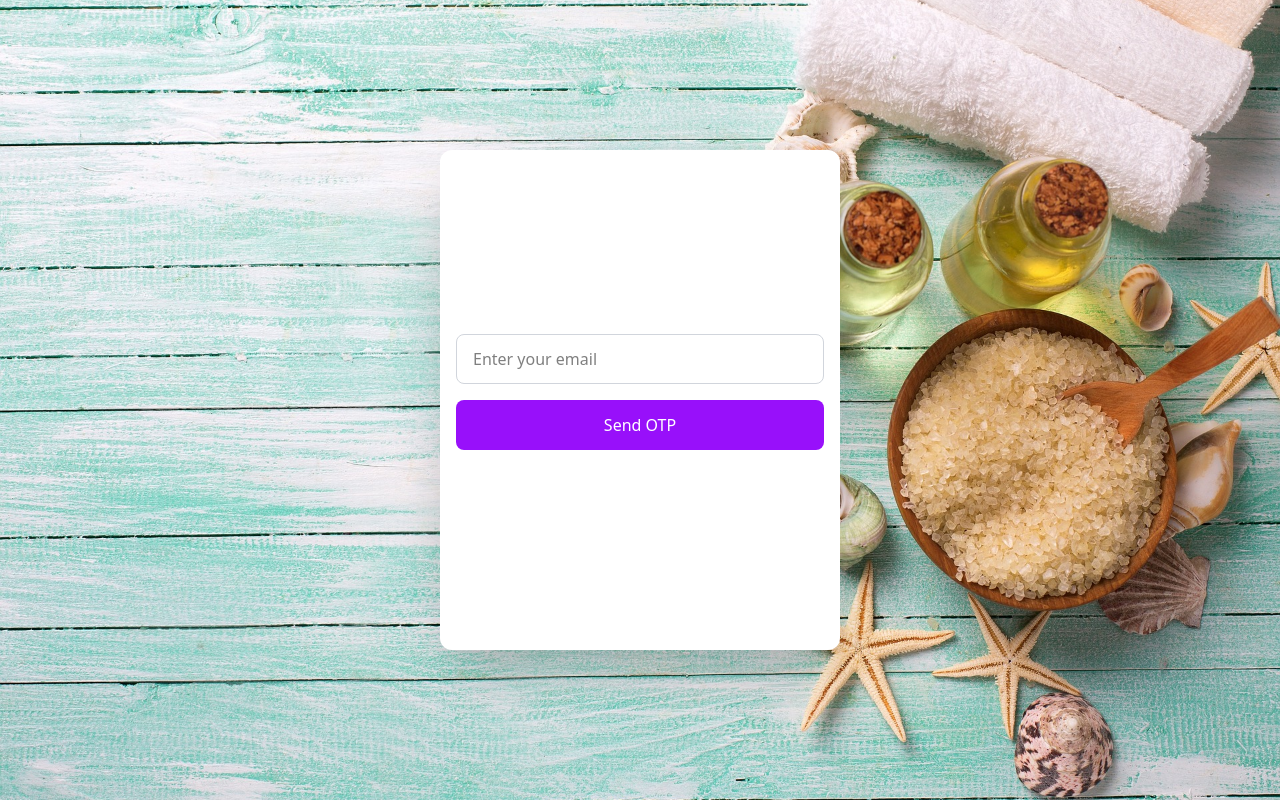
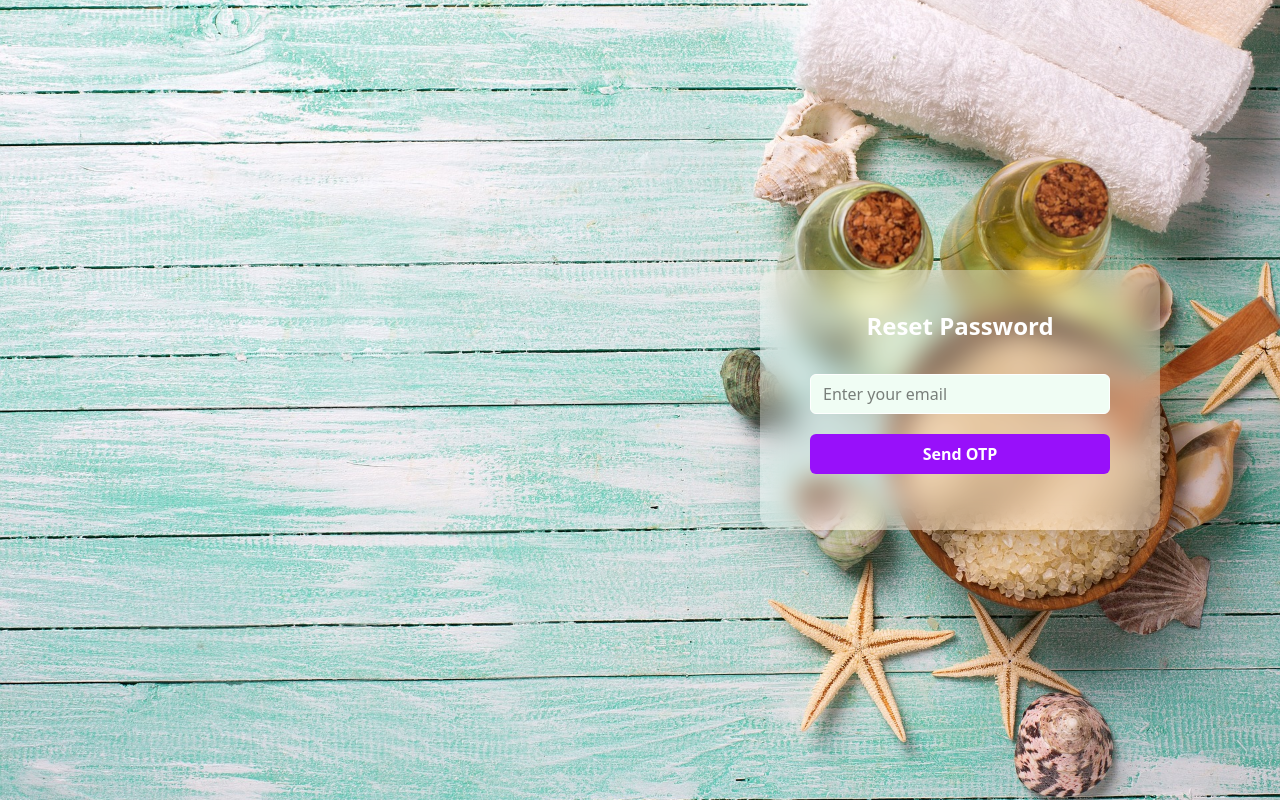
Before and after one commit to nSofot/cbc-frontend-batch-five, a React (Vite) app: page /forget in a window 1280 px wide. Built offline with nearby package versions, Linux system fonts and the light colour scheme.

Commit message:
Complete change password and register account👍

```diff
--- a/src/pages/forgetPassword.jsx
+++ b/src/pages/forgetPassword.jsx
@@ -1,6 +1,7 @@
 import axios from "axios"
 import { useState } from "react"
 import toast from "react-hot-toast"
+import { useNavigate } from "react-router-dom"
 
 export default function ForgetPasswordPage(){
     const [otpSent, setotp] = useState(false)
@@ -8,9 +9,11 @@ export default function ForgetPasswordPage(){
     const [otp, setOtp] = useState("")
     const [newPassword, setNewPassword] = useState("")
     const [confirmPassword, setConfirmPassword] = useState("")
+    const navigate = useNavigate()
 
     function sendOtp(){
-        axios.post(import.meta.env.VITE_BACKEND_URL+"/api/user/send-otp", {
+        console.log(email)
+        axios.post(import.meta.env.VITE_BACKEND_URL+"/api/user/send-OPT", {
             email: email
         }).then((response)=>{
             setotp(true)
@@ -30,7 +33,7 @@ export default function ForgetPasswordPage(){
         }).then((response)=>{
             toast.success("OTP verified successfully")
             console.log(response.data)
-            // Here you can redirect to reset password page or show reset password form
+            navigate("/login")
         }).catch((error)=>{
             console.error(error)
             toast.error("Invalid OTP")
@@ -38,23 +41,77 @@ export default function ForgetPasswordPage(){
     }
 
     return(
-        <div className="w-full h-screen flex justify-center items-center bg-[url('/login-background.jpg')] bg-center bg-cover">
+        <div className="w-full h-screen bg-[url('/login-background.jpg')] bg-cover bg-center flex justify-evenly items-center">
+            <div className="hidden md:block md:w-[50%] h-full flex justify-center items-center">
+                {/* <div className="w-[300px] h-[300px] py-1 px-1 rounded-2xl shadow-2xl">
+                    <img
+                        src="/login-background.jpg"
+                        alt="Login Background"
+                        className="w-full h-full object-cover"
+                    />
+                </div> */}
+            </div>
+
+
+            <div className="w-[95%] md:w-[50%] h-full flex justify-center items-center">
+                {/* <div className="w-[400px] h-auto py-10 px-5 backdrop-blur-md bg-white/30 rounded-2xl shadow-2xl flex flex-col justify-center items-center"> */}
+
                     {
                         otpSent?
-                <div className="w-[400px] h-[500px] bg-white shadow-2xl rounded-xl flex flex-col justify-center items-center p-4">
-                   <input type="text" placeholder="Enter your OTP" className="w-full h-[50px] px-4 mb-4 rounded-lg border border-gray-300 focus:outline-none focus:ring-2 focus:ring-accent" value={otp} onChange={(e)=>setOtp(e.target.value)}/>
-                    <input type="password" placeholder="Enter new password" className="w-full h-[50px] px-4 mb-4 rounded-lg border border-gray-300 focus:outline-none focus:ring-2 focus:ring-accent" value={newPassword} onChange={(e)=>setNewPassword(e.target.value)}/>
-                    <input type="password" placeholder="Confirm new password" className="w-full h-[50px] px-4 mb-4 rounded-lg border border-gray-300 focus:outline-none focus:ring-2 focus:ring-accent" value={confirmPassword} onChange={(e)=>setConfirmPassword(e.target.value)}/>
-                    <button className="w-full h-[50px] bg-purple-600 text-white rounded-lg mb-4 hover:bg-secondary transition-all duration-300" onClick={verifyOtp}>Verify OTP</button>
+                        <div className="w-[400px] h-auto py-10 px-5 backdrop-blur-md bg-white/30 rounded-2xl shadow-2xl flex flex-col justify-center items-center">
+                             <h2 className="text-2xl font-semibold text-white mb-8">Reset Password</h2>
+                            <input
+                                type="text"
+                                placeholder="Enter your OTP"
+                                className="w-[300px] h-[40px] px-3 rounded-md border border-white bg-green-50 mb-5 focus:outline-none focus:ring-2 focus:ring-purple-400"
+                                value={otp} onChange={(e)=>setOtp(e.target.value)}
+                            />
+                            <input
+                                type="password"
+                                placeholder="Enter new password"
+                                className="w-[300px] h-[40px] px-3 rounded-md border border-white bg-green-50 mb-5 focus:outline-none focus:ring-2 focus:ring-purple-400"
+                                value={newPassword}
+                                onChange={(e)=>setNewPassword(e.target.value)}
+                            />
+                            <input
+                                type="password"
+                                placeholder="Confirm new password"
+                                className="w-[300px] h-[40px] px-3 rounded-md border border-white bg-green-50 mb-5 focus:outline-none focus:ring-2 focus:ring-purple-400"
+                                value={confirmPassword}
+                                onChange={(e)=>setConfirmPassword(e.target.value)}
+                            />
+                            <button
+                                className="w-[300px] h-[40px] text-white font-semibold bg-purple-600 hover:bg-purple-700 active:bg-purple-800 rounded-md mb-4 transition"
+                                onClick={verifyOtp}>
+                                Verify OTP
+                            </button>
                             {/* resend otp button that sets sentOtp false */}
-                    <button className="w-full h-[50px] bg-gray-300 text-gray-700 rounded-lg mb-4 hover:bg-gray-400 transition-all duration-300" onClick={()=>setotp(false)}>Resend OTP</button>
+                            <button
+                                className="w-[300px] h-[40px] flex items-center gap-4 justify-center gap-2 text-purple-600 font-semibold border border-purple-600 hover:text-white hover:bg-purple-700 active:bg-purple-800 rounded-md transition"
+                                onClick={()=>setotp(false)}>
+                                Resend OTP
+                            </button>
                         </div>:
-                <div className="w-[400px] h-[500px] bg-white shadow-2xl rounded-xl flex flex-col justify-center items-center p-4">
-                    <input type="email" placeholder="Enter your email" className="w-full h-[50px] px-4 mb-4 rounded-lg border border-gray-300 focus:outline-none focus:ring-2 focus:ring-accent" value={email} onChange={(e)=>setEmail(e.target.value)}/>
-                    <button className="w-full h-[50px] bg-purple-600 text-white rounded-lg mb-4 hover:bg-secondary transition-all duration-300" onClick={sendOtp}>Send OTP</button>
+
+                        <div className="w-[400px] h-auto py-10 px-5 backdrop-blur-md bg-white/30 rounded-2xl shadow-2xl flex flex-col justify-center items-center">
+                            <h2 className="text-2xl font-semibold text-white mb-8">Reset Password</h2>
+                            <input
+                                type="email"
+                                placeholder="Enter your email"
+                                className="w-[300px] h-[40px] px-3 rounded-md border border-white bg-green-50 mb-5 focus:outline-none focus:ring-2 focus:ring-purple-400"
+                                value={email}
+                                onChange={(e)=>setEmail(e.target.value)}
+                            />
+                            <button
+                                className="w-[300px] h-[40px] text-white font-semibold bg-purple-600 hover:bg-purple-700 active:bg-purple-800 rounded-md mb-4 transition"
+                                onClick={sendOtp}>
+                                Send OTP
+                            </button>
                         </div>
 
                     }
+                {/* </div> */}
+            </div>
         </div>
     )
 }
--- a/src/pages/login.jsx
+++ b/src/pages/login.jsx
@@ -61,7 +61,16 @@ export default function LoginPage() {
 
     return (
         <div className="w-full h-screen bg-[url('/login-background.jpg')] bg-cover bg-center flex justify-evenly items-center">
-        <div className="hidden md:block md:w-[50%] h-full"></div>
+            <div className="hidden md:block md:w-[50%] h-full flex justify-center items-center">
+                {/* <div className="w-[300px] h-[300px] py-1 px-1 rounded-2xl shadow-2xl">
+                    <img
+                        src="/login-background.jpg"
+                        alt="Login Background"
+                        className="w-full h-full object-cover"
+                    />
+                </div> */}
+            </div>
+
 
             <div className="w-[95%] md:w-[50%] h-full flex justify-center items-center">
                 <div className="w-[400px] h-auto py-10 px-5 backdrop-blur-md bg-white/30 rounded-2xl shadow-2xl flex flex-col justify-center items-center">
@@ -72,7 +81,7 @@ export default function LoginPage() {
                         placeholder="Email"
                         value={email}
                         onChange={(e) => setEmail(e.target.value)}
-                    className="w-[300px] h-[40px] px-3 rounded-md border border-white bg-green-50 mb-5 focus:outline-none focus:ring-2 focus:ring-green-400"
+                        className="w-[300px] h-[40px] px-3 rounded-md border border-white bg-green-50 mb-5 focus:outline-none focus:ring-2 focus:ring-purple-400"
                     />
 
                     <input
@@ -80,7 +89,7 @@ export default function LoginPage() {
                         placeholder="Password"
                         value={password}
                         onChange={(e) => setPassword(e.target.value)}
-                    className="w-[300px] h-[40px] px-3 rounded-md border border-white bg-green-50 mb-6 focus:outline-none focus:ring-2 focus:ring-green-400"
+                        className="w-[300px] h-[40px] px-3 rounded-md border border-white bg-green-50 mb-5 focus:outline-none focus:ring-2 focus:ring-purple-400"
                     />
 
                     <button
```
Also changed, not shown: src/pages/register.jsx (+13 -8 lines). Lines whose indentation alone changed are shown as unchanged.
